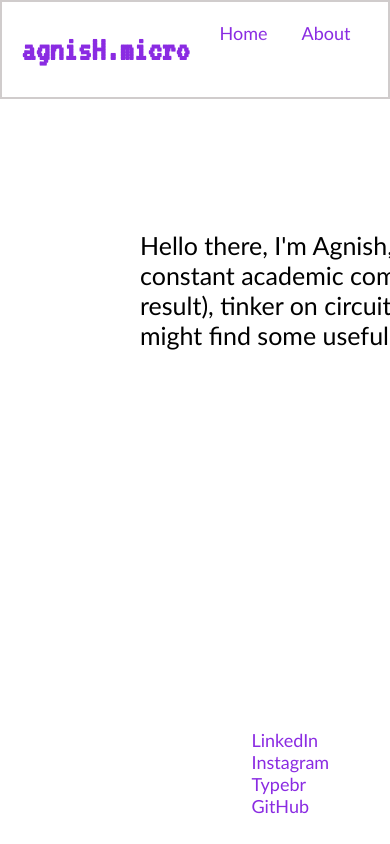
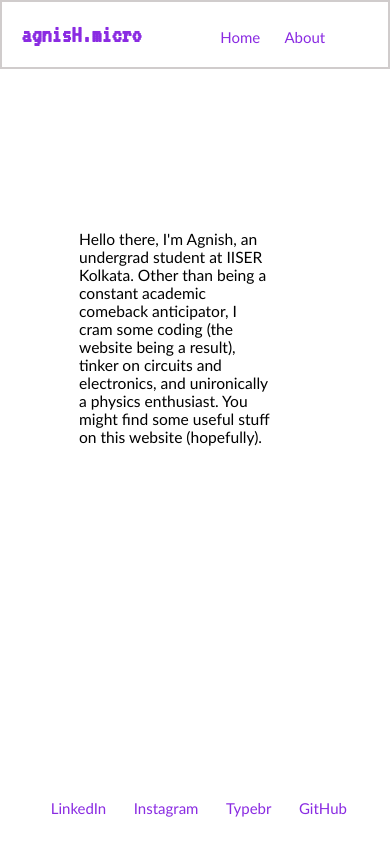
Before and after one commit to agnisH-mandaL/agnisH.micro, a plain HTML site: page about.html in a window 390 px wide. Drawn offline with Linux system fonts and the light colour scheme.

Commit message:
Update about.css

```diff
--- a/about.css
+++ b/about.css
@@ -32,42 +32,7 @@
     font-family: 'VT323';
     src:url('VT323-Regular.ttf')
 }
-@keyframes trans{
-    0%
-    {background: linear-gradient(to right,purple,rgb(128, 0, 80),red,rgb(128, 0, 80),purple,purple,purple,purple);
-        -webkit-text-fill-color: transparent;
-        -webkit-background-clip: text;}
-    12.5%{background: linear-gradient(to right,purple,purple,rgb(128, 0, 80),red,rgb(128, 0, 80),purple,purple,purple);
-        -webkit-text-fill-color: transparent;
-        -webkit-background-clip: text;}
-    25%{background: linear-gradient(to right,purple,purple,purple,rgb(128, 0, 80),red,rgb(128, 0, 80),purple,purple);
-        -webkit-text-fill-color: transparent;
-        -webkit-background-clip: text;}
-    37.5%{background: linear-gradient(to right,purple,purple,purple,purple,rgb(128, 0, 80),red,rgb(128, 0, 80),purple);
-        -webkit-text-fill-color: transparent;
-        -webkit-background-clip: text;}
-    50%{
-        background: linear-gradient(to right,purple,purple,purple,purple,purple,rgb(128, 0, 80),red,rgb(128, 0, 80));
-        -webkit-text-fill-color: transparent;
-        -webkit-background-clip: text;
-    }
-    62.5%{background: linear-gradient(to right,purple,purple,purple,purple,purple,purple,rgb(128, 0, 80),red);
-        -webkit-text-fill-color: transparent;
-        -webkit-background-clip: text;}
-    75%{background: linear-gradient(to right,red,rgb(128, 0, 80),purple,purple,purple,purple,purple,rgb(128, 0, 80));
-        -webkit-text-fill-color: transparent;
-        -webkit-background-clip: text;}
-    87.5%{background: linear-gradient(to right,rgb(128, 0, 80),red,rgb(128, 0, 80),purple,purple,purple,purple,purple);
-        -webkit-text-fill-color: transparent;
-        -webkit-background-clip: text;}
 
-    100%
-    {
-        background: linear-gradient(to right,rgb(128, 0, 80),red,rgb(128, 0, 80),rgb(128, 0, 80),purple,purple,purple,purple);
-        -webkit-text-fill-color: transparent;
-        -webkit-background-clip: text;
-    }
-}
 @keyframes bobble{
     0%{
     }
@@ -96,6 +61,8 @@ body{
     background: var(--prim-colr) no-repeat;
     background-size: cover;
     background-position: center;
+    background-attachment:fixed;
+
 
 }
 
@@ -136,7 +103,7 @@ header{
 }
 .navbar a{
     font-size: 18px;
-    margin-left: 30px;
+    margin-left: 50px;
     text-decoration: none;
     color:blueviolet;
     border-bottom: 2px solid transparent;
@@ -148,14 +115,14 @@ header{
 }
 
 .theme{
-    width: 30px;
-    height: 30px;
+    width: 2vw;
+    height: 2vw;
     box-shadow: 0 0 15px var(--sec-colr);
     border: none;
     background-color:var(--sec-colr);
     border-radius: 50%;
     cursor:pointer;
-    margin-left: 70px;
+    margin-left: 5vw;
 }
 .sidebar{
     height: 80%;
@@ -170,6 +137,7 @@ header{
     border-radius: 10px;
     left: var(--sidego);
     top: 74px;
+    z-index: 10;
 
 }
 
@@ -195,15 +163,16 @@ ul li a{
 }
 
 p{
-    position:fixed;
-    font-size: 25px;
+    position:absolute;
+    font-size:1.5vw;
     top: 200px;
     left:100px;
+    color:var(--frt-colr);
     background-color: rgba(255, 255, 255, 0.3) ;
     backdrop-filter:blur(10px);
     border-radius: 20px;
     padding: 30px 40px;
-    width: 1000px;
+    width: 70vw;
 }
 
 
@@ -220,6 +189,7 @@ footer{
     box-shadow: 0 0 5px rgba(red, green, blue, alpha);
     backdrop-filter: blur(20px);
     border: 2px solid rgba(255,255,255,.2);
+    z-index: 10;
 }
 .links a{
     font-size: 18px;
@@ -232,3 +202,33 @@ footer{
 .links a.active {
     color:white;
 }
+@media (max-width:600px)
+{
+    .sidebtn{font-size: 25px;}
+    .navbar a{
+        font-size: 15px;
+        margin-left: 20px;
+    }
+    .sidebtn:hover{font-size: 25.5px;}
+    p{
+        left:10vw;
+        font-size: 4vw;
+    }
+    .theme{
+        width: 20px;
+        height: 20px;
+    }
+    footer{padding:3vh}
+    .links a{
+        font-size: 15px;
+        margin-left: 8vw;
+
+    }
+}
+@media(max-width:400px)
+{
+    .links a{
+        margin-left: 6vw;
+
+    }
+}
```
